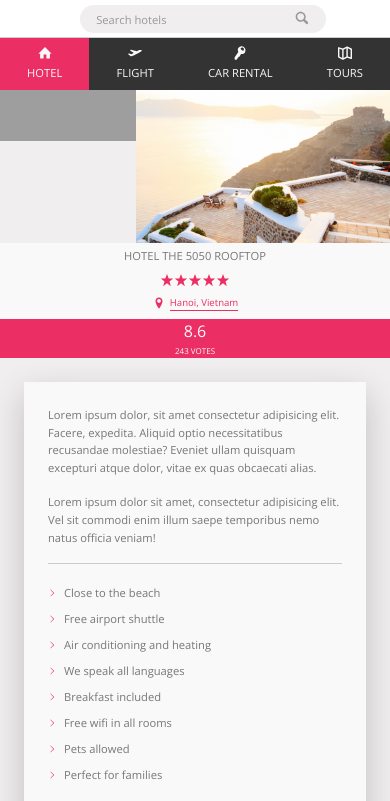
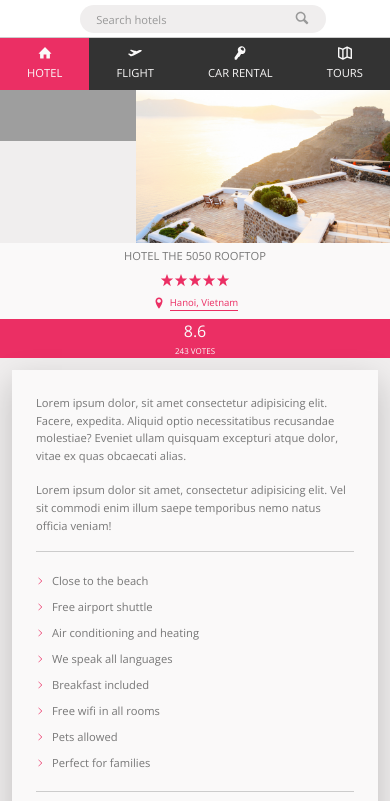
Before and after one commit to anhdo95/trillo, a website: page index.html in a window 390 px wide. Shown: the part 40-841 px from the top of the page. Drawn offline with nearby package versions, Linux system fonts and the light colour scheme; files that its build step writes are made by us from their sources; grey boxes are pictures that could not be loaded.

Commit message:
Make responsive on the home page

```diff
--- a/sass/layout/_hotel-view.scss
+++ b/sass/layout/_hotel-view.scss
@@ -12,4 +12,8 @@
     flex-direction: column;
     padding: 3rem;
   }
+
+  @include respond(phone-small) {
+    padding: 1.5rem;
+  }
 }
```
